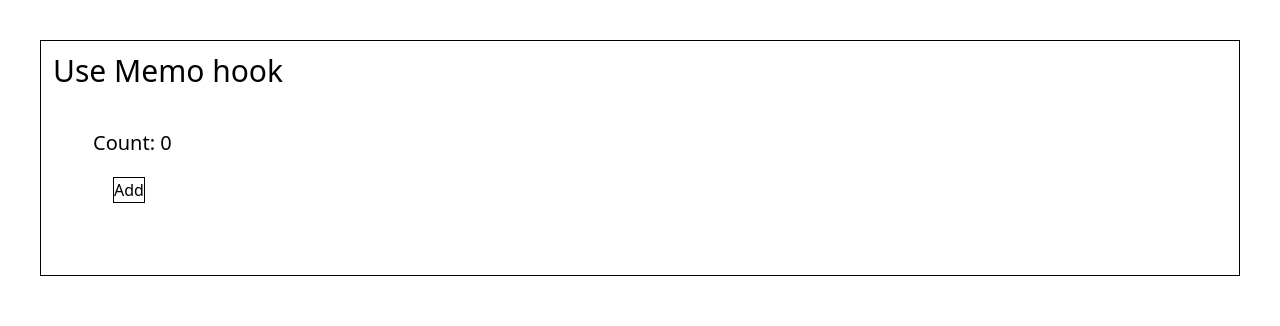
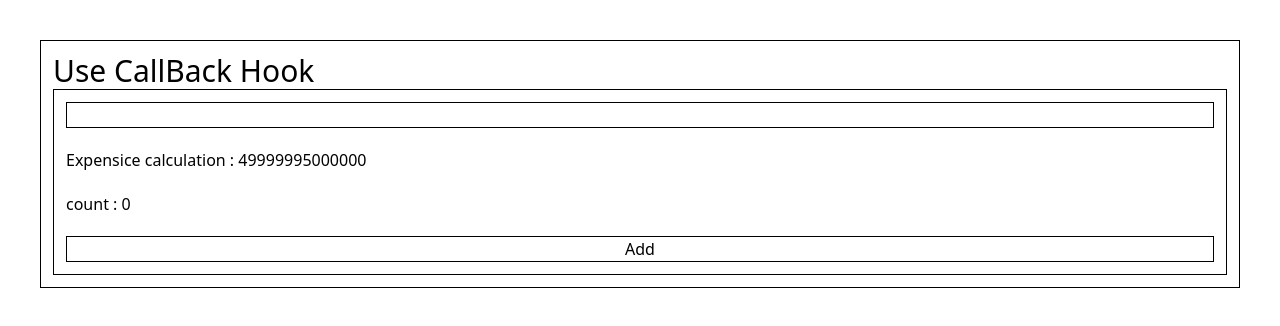
Before and after one commit to anuragShingare30/ReactJS-TypeScript, a React (Vite) app in the folder reactjs_intro/my-react-app/: page / in a window 1280 px wide. Shown: the top 326 px of the page. Built offline with nearby package versions, Linux system fonts and the light colour scheme.

Commit message:
useCallback hook

```diff
--- a/reactjs_intro/my-react-app/src/App.jsx
+++ b/reactjs_intro/my-react-app/src/App.jsx
@@ -15,6 +15,7 @@ import UseForm from "./components/UseForm";
 import ReactRedux from "./components/ReactRedux";
 import UseRef from "./components/UseRef";
 import UseMemo from "./components/UseMemo";
+import UseCallBack from "./components/UseCallBack";
 
 // // Create Context
 // // Wrap the children inside an provider
@@ -63,7 +64,9 @@ function App() {
 
       {/* <UseRef></UseRef> */}
 
-      <UseMemo></UseMemo>
+      {/* <UseMemo></UseMemo> */}
+
+      <UseCallBack></UseCallBack>
 
 
     </div>
--- /dev/null
+++ b/reactjs_intro/my-react-app/src/components/ChildComp/Child.jsx
@@ -0,0 +1,13 @@
+import React from 'react'
+
+const Child = React.memo(({name,handleClick}) => {
+    console.log("Child Component re-rendering!!!");
+
+  return (
+    <div>
+      <button className='border border-black' onClick={handleClick}>{name}</button>
+    </div>
+  )
+});
+
+export default Child
--- /dev/null
+++ b/reactjs_intro/my-react-app/src/components/ChildComp/ExpensiveComp.jsx
@@ -0,0 +1,44 @@
+import React, { useCallback, useEffect } from 'react'
+
+const ExpensiveComp = () => {
+    const [count,setCount] = React.useState(0);
+    const [text,setText] = React.useState("");
+    const prevFunction = React.useRef(null);
+
+    const expensiveCalculation = useCallback(()=>{
+        console.log("running expensive calculation!!!");
+        let result=0;
+        for(let i=0;i<10000000;i++){
+            result += i;
+        }
+        return result;
+    },[count]);
+
+    useEffect(() => {
+      if (prevFunction.current) {
+            if (prevFunction.current === expensiveCalculation) {
+                console.log("function not got re-created!!!");
+            } else {
+                console.log("functin got re-created!!!");
+            }
+      } else {
+        prevFunction.current = expensiveCalculation;
+      }
+    }, [expensiveCalculation])
+
+
+  return (
+    <div className='border border-black p-3 flex flex-col gap-5'>
+      <input type="text" value={text} onChange={(e)=>{setText(e.target.value)}} className='border border-black'/>
+
+      <p>Expensice calculation : {expensiveCalculation()}</p>
+
+        <h1>count : {count}</h1>
+      <button onClick={()=>{
+        setCount(count+1);
+      }} className='border border-black'>Add</button>
+    </div>
+  )
+}
+
+export default ExpensiveComp
--- /dev/null
+++ b/reactjs_intro/my-react-app/src/components/UseCallBack.jsx
@@ -0,0 +1,30 @@
+import React, { useCallback, useMemo, useState } from 'react'
+import Child from './ChildComp/Child';
+import ExpensiveComp from './ChildComp/ExpensiveComp';
+
+const UseCallBack = () => {
+    const [count, setCount] = useState(0);
+
+    const handleClick = useCallback(() => {
+        setCount(count + 1);
+    }, []);
+
+
+
+    return (
+        <div className='border border-black p-3 m-10'>
+            <h1 className='text-3xl'>Use CallBack Hook</h1>
+        {/*
+      <div>
+        <h1>{count}</h1>
+        <button onClick={handleClick} className='border border-black'>Add</button>
+      </div>
+      <Child name={"click me"} handleClick={handleClick}></Child> */}
+
+            <ExpensiveComp></ExpensiveComp>
+
+        </div>
+    )
+}
+
+export default UseCallBack;
--- a/reactjs_intro/my-react-app/src/components/UseMemo.jsx
+++ b/reactjs_intro/my-react-app/src/components/UseMemo.jsx
@@ -7,6 +7,8 @@ const UseMemo = () => {
     function increment(){
         setCount(count+1);
     }
+
+
     let testOperation;
     function expensiveTask(num){
         console.log("Runs on every expensive operation");
```
